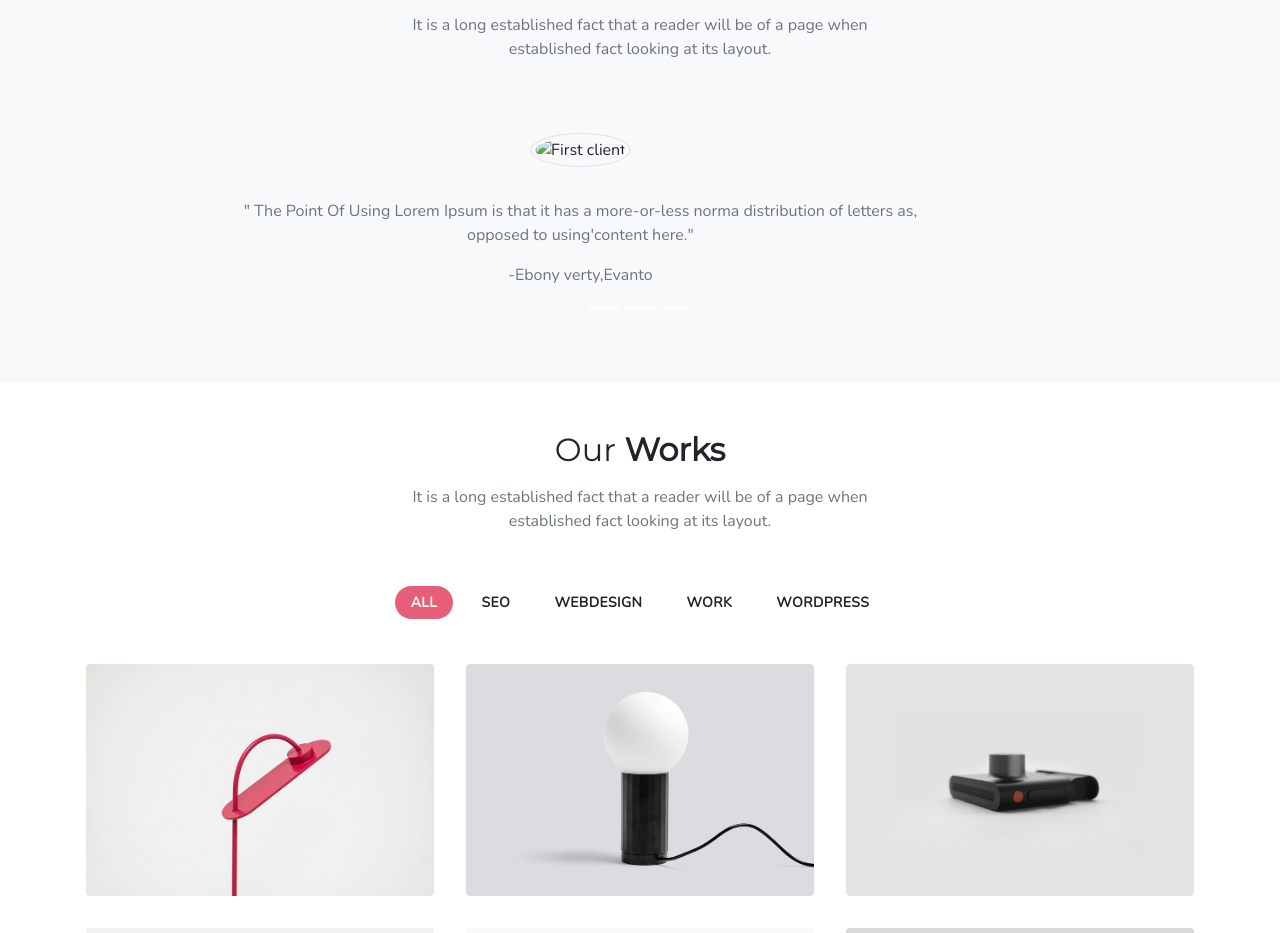
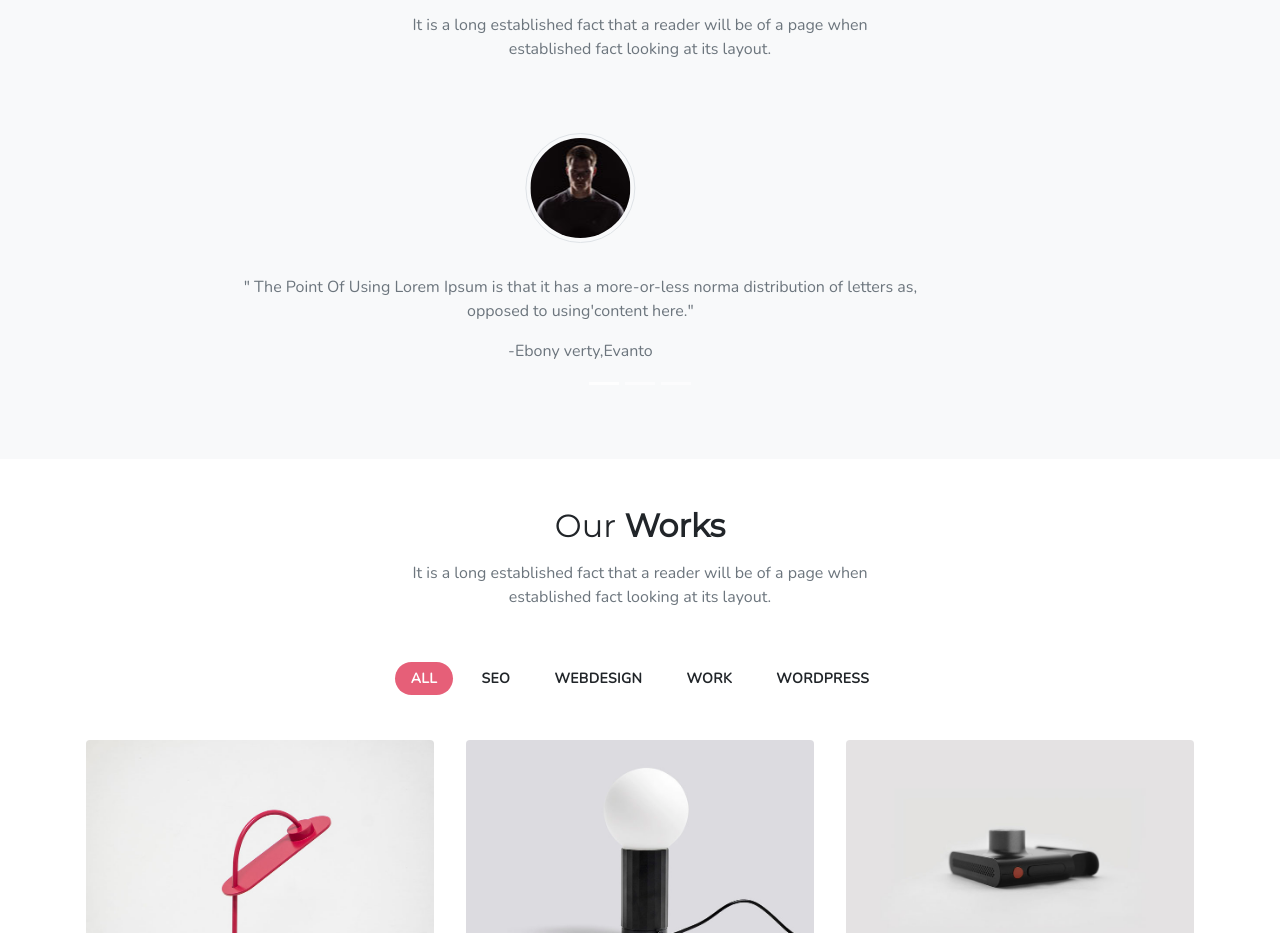
Before and after one commit to marwaahmedd/kerri, a plain HTML site: page index.html in a window 1280 px wide. Shown: the part 2945-3878 px from the top of the page. Drawn offline with nearby package versions, Linux system fonts and the light colour scheme.

Commit message:
Update index.html

```diff
--- a/index.html
+++ b/index.html
@@ -238,7 +238,7 @@
                             <div class="carousel-inner p-4">
                               <div class="carousel-item active">
                                 <div class="client-item text-center">
-                                    <img src="images/1.jpg" alt="First client" class="rounded-circle border p-1 mb-4">
+                                    <img src="images/testi/testi-1.jpg" alt="First client" class="rounded-circle border p-1 mb-4">
                                     <div class="text-muted p-2">
                                     <p>" The Point Of Using Lorem Ipsum is that it has a more-or-less norma distribution of letters as,<br> opposed to using'content here."</p>
                                     <p>-Ebony verty,Evanto</p>
@@ -248,7 +248,7 @@
                               </div>
                               <div class="carousel-item">
                                 <div class="client-item text-center">
-                                    <img src="images/2.jpg" alt="First client" class="rounded-circle border p-1 mb-4">
+                                    <img src="images/testi/testi-2.jpg" alt="First client" class="rounded-circle border p-1 mb-4">
                                     <div class="text-muted p-2">
                                     <p>" The Point Of Using Lorem Ipsum is that it has a more-or-less norma distribution of letters as,<br> opposed to using'content here."</p>
                                     <p>-Ebony verty,Evanto</p>
@@ -258,7 +258,7 @@
                               </div>
                               <div class="carousel-item">
                                 <div class="client-item text-center">
-                                    <img src="images/3.jpg" alt="First client" class="rounded-circle border p-1 mb-4">
+                                    <img src="images/testi/testi-3.jpg" alt="First client" class="rounded-circle border p-1 mb-4">
                                     <div class="text-muted p-2">
                                     <p>" The Point Of Using Lorem Ipsum is that it has a more-or-less norma distribution of letters as,<br> opposed to using'content here."</p>
                                     <p>-Ebony verty,Evanto</p>
```
